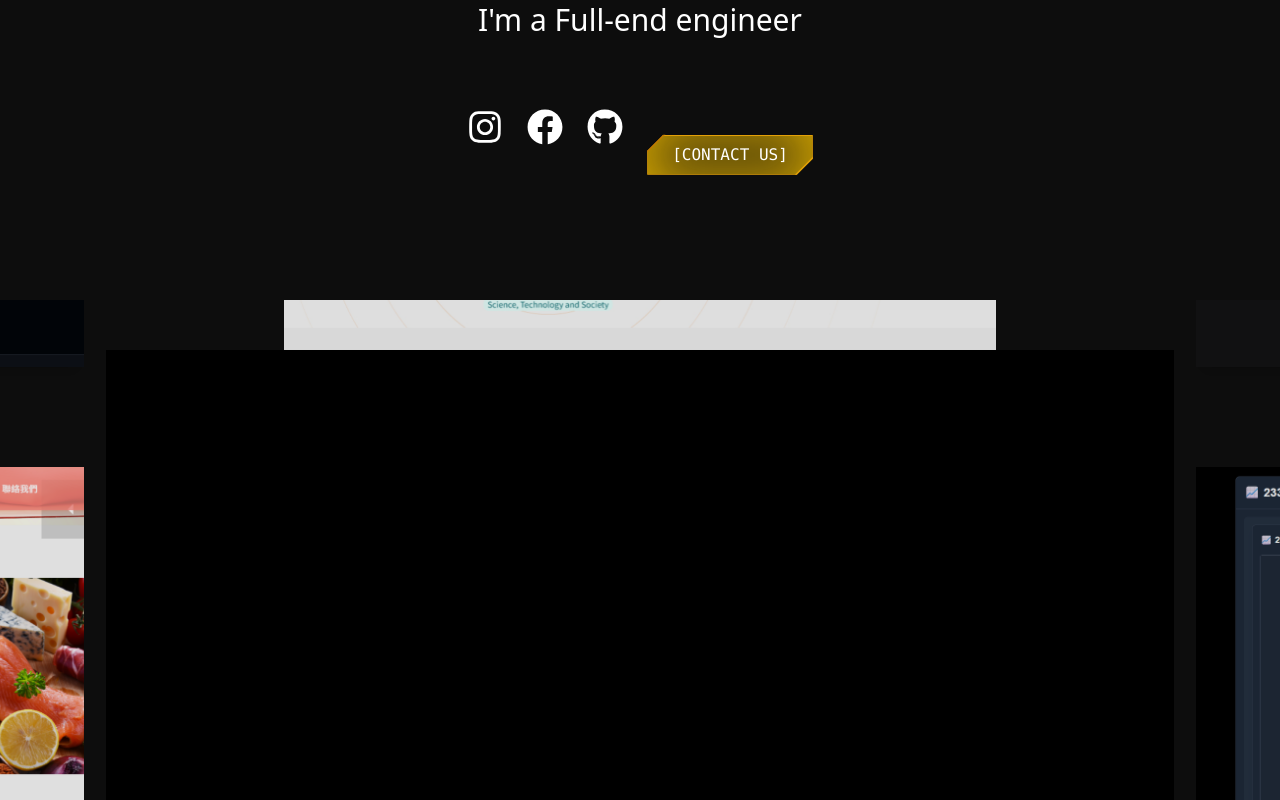
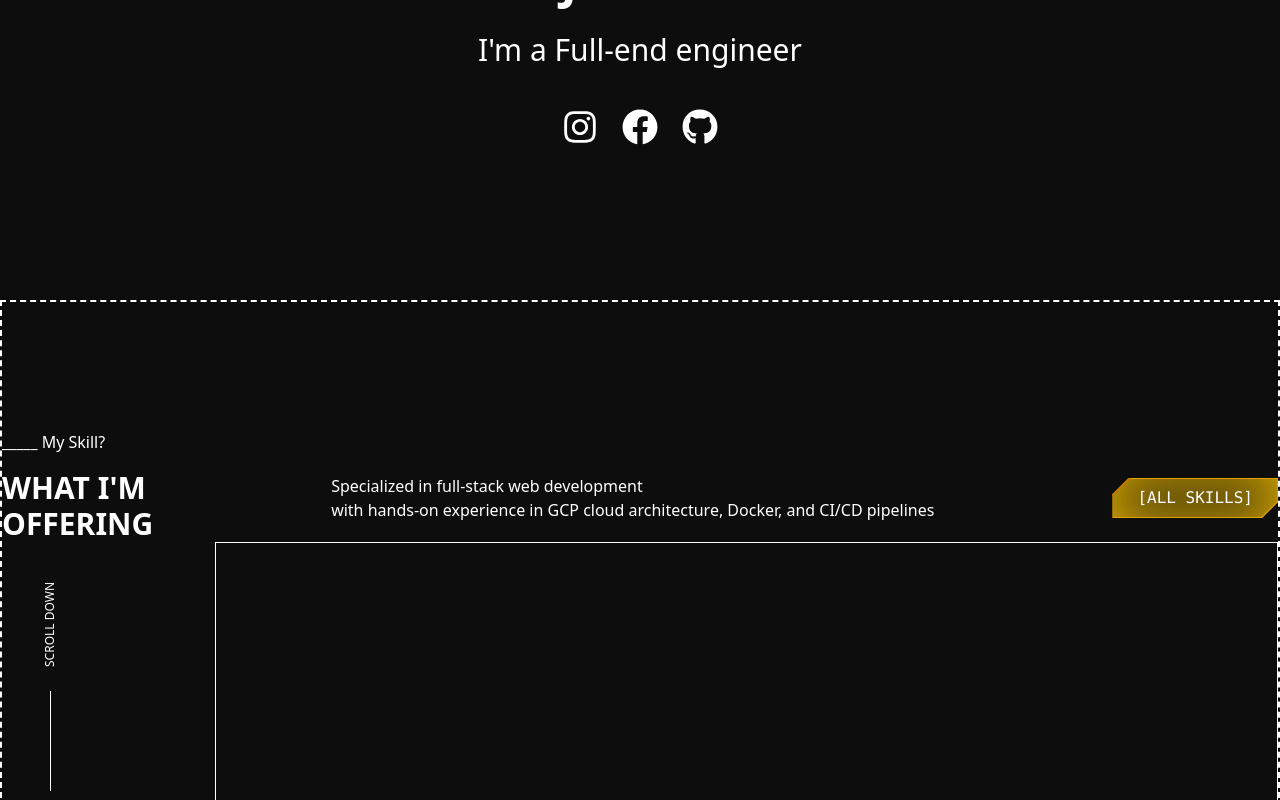
Before and after one commit to YuHsuanChien/my-resume, a Next.js app: page / in a window 1280 px wide. Shown: the part 500-1300 px from the top of the page. Built offline with nearby package versions, Linux system fonts and the light colour scheme.

Commit message:
feat: 新增 Skill 元件，包含技能介紹及滾動提示；調整 Portfolio 動畫效果參數；修正 Banner 元件的引入方式

```diff
--- a/src/app/components/home/banner.tsx
+++ b/src/app/components/home/banner.tsx
@@ -67,7 +67,7 @@ export default function Banner() {
 
   return (
     <section
-      className='w-full h-screen min-h-[600px] 2xl:min-h-[900px] overflow-hidden relative flex flex-col items-center justify-center before:content-[""] before:absolute before:inset-0 before:bg-[url("/banner/bg-banner.jpg")] before:bg-cover before:bg-center before:bg-no-repeat before:brightness-50 before:z-[-1]'
+      className='w-full h-screen min-h-[600px] 2xl:min-h-[900px] overflow-hidden relative flex flex-col items-center justify-center before:content-[""] before:absolute before:inset-0 before:bg-cover before:bg-center before:bg-no-repeat before:brightness-50 before:z-[-1]'
       ref={container}
     >
       <div className="relative w-40 h-40 sm:w-48 sm:h-48 md:w-56 md:h-56 xl:w-64 xl:h-64 2xl:w-80 2xl:h-80">
@@ -125,25 +125,6 @@ export default function Banner() {
             <FaGithub className="text-4xl text-white hover:scale-125 transition-transform duration-200" />
           </a>
         </li>
-        <li>
-          <button
-            data-slot="button"
-            className="inline-flex relative uppercase border font-mono cursor-pointer items-center has-[&gt;svg]:px-3 justify-center gap-2 whitespace-nowrap font-medium ease-out transition-all duration-300 disabled:pointer-events-none disabled:opacity-50 [&amp;_svg]:pointer-events-none [&amp;_svg:not([class*='size-'])]:size-4 shrink-0 [&amp;_svg]:shrink-0 outline-none focus-visible:border-ring focus-visible:ring-ring/50 focus-visible:ring-[3px] aria-invalid:ring-destructive/20 dark:aria-invalid:ring-destructive/40 aria-invalid:border-destructive [clip-path:polygon(var(--poly-roundness)_0,calc(100%_-_var(--poly-roundness))_0,100%_0,100%_calc(100%_-_var(--poly-roundness)),calc(100%_-_var(--poly-roundness))_100%,0_100%,0_calc(100%_-_var(--poly-roundness)),0_var(--poly-roundness))] bg-background border-primary text-primary-foreground [&amp;&gt;[data-border]]:bg-primary [box-shadow:inset_0_0_54px_0px_var(--tw-shadow-color)] shadow-[#EBB800] hover:shadow-[#EBB800]/80 h-10 px-6 text-base mt-14 border-yellow-400"
-            style={{ '--poly-roundness': '16px' } as React.CSSProperties}
-          >
-            <span
-              data-border="top-left"
-              className="absolute inline-block w-[var(--h)] top-[var(--hh)] left-[var(--hh)] h-[2px] -rotate-45 origin-top -translate-x-1/2 bg-yellow-500"
-              style={{ '--h': '32px', '--hh': '6.5px' } as React.CSSProperties}
-            ></span>
-            <span
-              data-border="bottom-right"
-              className="absolute w-[var(--h)] bottom-[var(--hh)] right-[var(--hh)] h-[2px] -rotate-45 translate-x-1/2 bg-yellow-400"
-              style={{ '--h': '32px', '--hh': '6.5px' } as React.CSSProperties}
-            ></span>
-            [Contact Us]
-          </button>
-        </li>
       </ul>
     </section>
   );
--- a/src/app/components/home/portfolio.tsx
+++ b/src/app/components/home/portfolio.tsx
@@ -195,8 +195,8 @@ export default function Portfolio() {
           '.newDiv',
           {
             // 動畫 3: 遮罩縮小（與動畫 1 重疊 0.4 秒）
-            width: rect.width / 2,
-            height: rect.height / 2,
+            width: rect.width / 1.85,
+            height: rect.height / 1.85,
             duration: 1.5,
           },
           -0.4,
--- /dev/null
+++ b/src/app/components/home/skill.tsx
@@ -0,0 +1,68 @@
+'use client';
+import { IoIosArrowRoundDown } from 'react-icons/io';
+
+export default function Skill() {
+  return (
+    <section className="w-full flex flex-col border border-2 border-dashed border-white py-32">
+      <div className="max-w-7xl w-full mx-auto flex flex-col">
+        <p className="text-white">_____ My Skill?</p>
+        <div className=" w-full flex justify-between items-center text-white">
+          {/* 左邊文字 */}
+          <div className="flex flex-col justify-center items-start">
+            <h2 className="text-3xl font-black mt-4">
+              WHAT I&#39;M<br></br>OFFERING
+            </h2>
+          </div>
+          {/* 中間的內容 */}
+          <div>
+            <p>
+              Specialized in full-stack web development <br></br>with hands-on
+              experience in GCP cloud architecture, Docker, and CI/CD pipelines
+            </p>
+          </div>
+          {/* 右邊內容 */}
+          <div>
+            <button
+              data-slot="button"
+              className="inline-flex relative uppercase border font-mono cursor-pointer items-center has-[&gt;svg]:px-3 justify-center gap-2 whitespace-nowrap font-medium ease-out transition-all duration-300 disabled:pointer-events-none disabled:opacity-50 [&amp;_svg]:pointer-events-none [&_svg:not([class*='size-'])]:size-4 shrink-0 [&_svg]:shrink-0 outline-none focus-visible:border-ring focus-visible:ring-ring/50 focus-visible:ring-[3px] aria-invalid:ring-destructive/20 dark:aria-invalid:ring-destructive/40 aria-invalid:border-destructive [clip-path:polygon(var(--poly-roundness)_0,calc(100%_-_var(--poly-roundness))_0,100%_0,100%_calc(100%_-_var(--poly-roundness)),calc(100%_-_var(--poly-roundness))_100%,0_100%,0_calc(100%_-_var(--poly-roundness)),0_var(--poly-roundness))] bg-background border-primary text-primary-foreground [&amp;&gt;[data-border]]:bg-primary [box-shadow:inset_0_0_54px_0px_var(--tw-shadow-color)] shadow-[#EBB800] hover:shadow-[#EBB800]/80 h-10 px-6 text-base border-yellow-400"
+              style={{ '--poly-roundness': '16px' } as React.CSSProperties}
+            >
+              <span
+                data-border="top-left"
+                className="absolute inline-block w-[var(--h)] top-[var(--hh)] left-[var(--hh)] h-[2px] -rotate-45 origin-top -translate-x-1/2 bg-yellow-500"
+                style={
+                  { '--h': '32px', '--hh': '6.5px' } as React.CSSProperties
+                }
+              ></span>
+              <span
+                data-border="bottom-right"
+                className="absolute w-[var(--h)] bottom-[var(--hh)] right-[var(--hh)] h-[2px] -rotate-45 translate-x-1/2 bg-yellow-400"
+                style={
+                  { '--h': '32px', '--hh': '6.5px' } as React.CSSProperties
+                }
+              ></span>
+              [ALL SKILLS]
+            </button>
+          </div>
+        </div>
+        {/* 下方技能 */}
+        <div className="grid grid-cols-6">
+          {/* 左側裝飾 */}
+          <div className="flex justify-start pl-4 py-10">
+            <div className="flex flex-col items-center gap-6">
+              <span className="text-white text-xs [writing-mode:vertical-rl] rotate-180">
+                SCROLL DOWN
+              </span>
+              <span className="inline-block w-[1px] h-[100px] bg-white"></span>
+              <div className="w-16 h-16 border border-white border-2 rounded-full bg-white shadow-lg shadow-white/30 flex justify-center items-center group">
+                <IoIosArrowRoundDown className="text-4xl text-black group-hover:scale-125 transition-transform duration-200" />
+              </div>
+            </div>
+          </div>
+          {/* 技能icon排列 */}
+          <div className="p-4 border border-white col-span-5"></div>
+        </div>
+      </div>
+    </section>
+  );
+}
--- a/src/app/page.tsx
+++ b/src/app/page.tsx
@@ -1,11 +1,13 @@
-import Banner from "@/components/home/banner";
-import Portfolio from "@/components/home/portfolio";
-import AboutMe from "@/components/home/aboutme";
+import Banner from '@/components/home/banner';
+import Portfolio from '@/components/home/portfolio';
+import AboutMe from '@/components/home/aboutme';
+import Skill from '@/components/home/skill';
 
 export default function Home() {
   return (
-		<section className='mx-auto flex min-h-screen flex-col items-center justify-between'>
+    <section className="mx-auto flex min-h-screen flex-col items-center justify-between">
       <Banner />
+      <Skill />
       <Portfolio />
       <AboutMe />
     </section>
```
Lines whose indentation alone changed are shown as unchanged.
